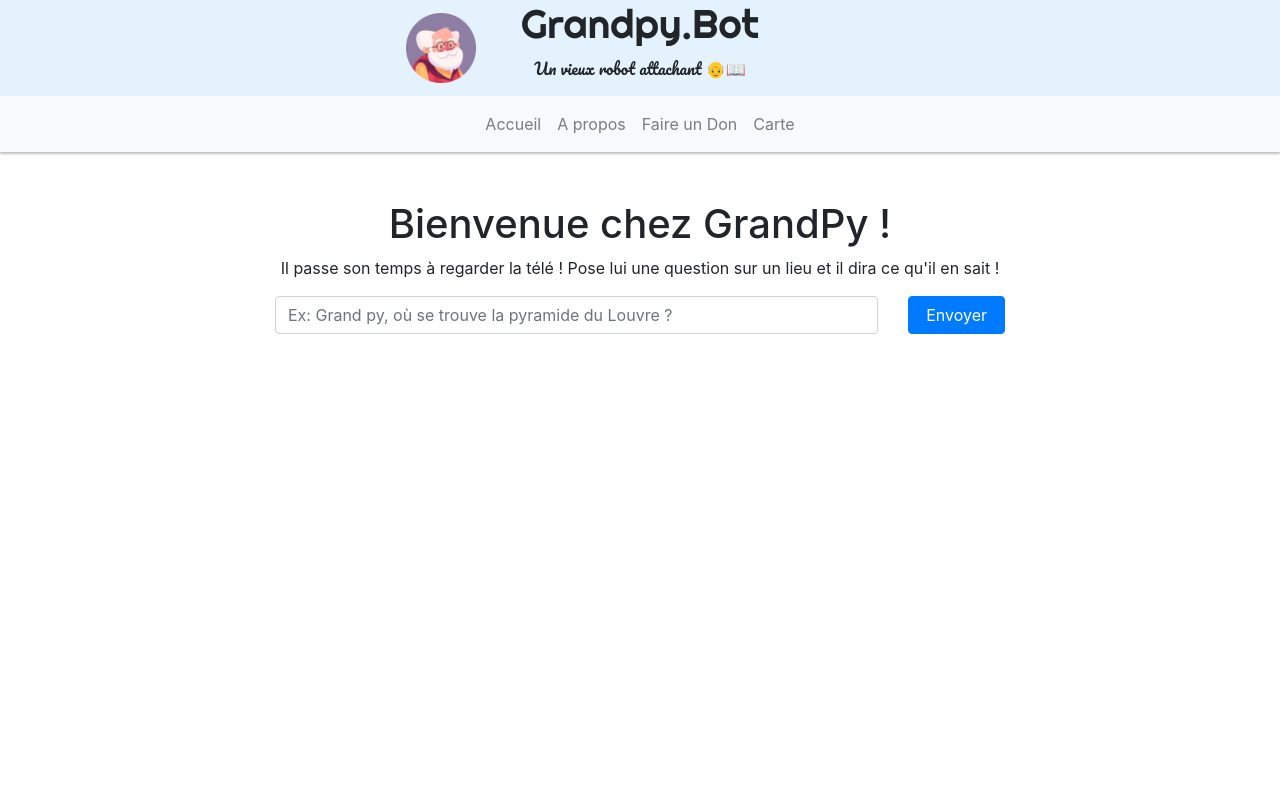
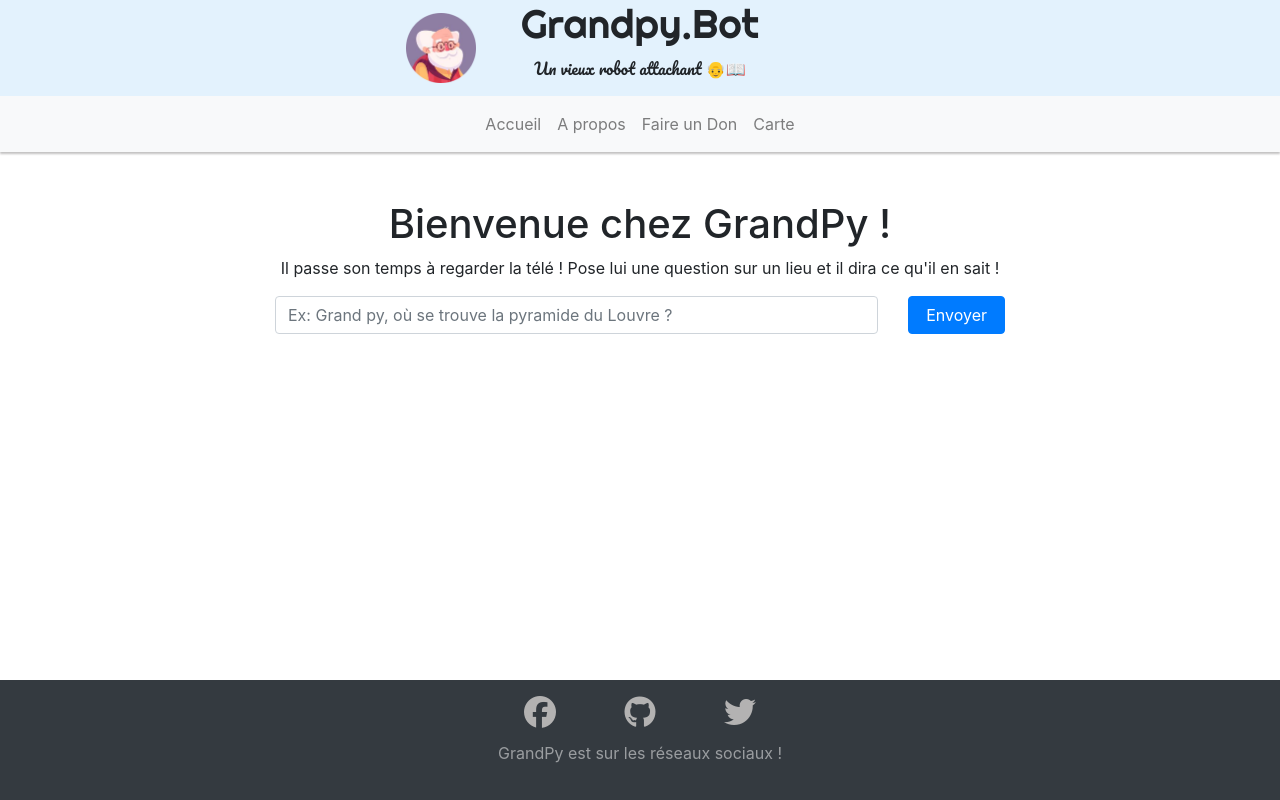
Before and after one commit to alex-run-code/grandpy, a Flask app: page / in a window 1280 px wide. Run offline with Flask 2, Linux system fonts and the light colour scheme; some libraries are stand-ins or nearby versions.

Commit message:
footer added

```diff
--- a/static/css/css.css
+++ b/static/css/css.css
@@ -123,3 +123,45 @@
 #loading {
     display: none;
 }
+
+#sticky-footer {
+    flex-shrink: none;
+}
+
+i.fab {
+    margin-right: 1em;
+    margin-left: 1em;
+    color: rgb(179, 178, 178);
+}
+
+i.fab:hover {
+    color: white;
+}
+
+
+/* Sticky footer styles
+-------------------------------------------------- */
+html {
+    position: relative;
+    min-height: 100%;
+}
+
+  body {
+    margin-bottom: 100px; /* Margin bottom by footer height */
+  }
+
+
+.footer {
+position: absolute;
+bottom: 0;
+width: 100%;
+line-height: 30px; /* Vertically center the text there */
+background-color: #f5f5f5;
+}
+
+/* End of Sticky footer styles
+-------------------------------------------------- */
+
+.navbar-light .navbar-nav .active>.nav-link, .navbar-light .navbar-nav .nav-link.active, .navbar-light .navbar-nav .nav-link.show, .navbar-light .navbar-nav .show>.nav-link {
+    color: rgba(255, 255, 255, 0.9);
+}
--- /dev/null
+++ b/templates/layouts/footer.html
@@ -0,0 +1,10 @@
+<footer class="footer py-3 bg-dark text-white-50">
+    <div class="container text-center">
+            <a href='http://f4cebook.com'><i class="fab fa-facebook fa-2x"></i></a>
+            <a href='http://g!thub.com'><i class="fab fa-github fa-2x"></i></a>
+            <a href='http://witter.com'><i class="fab fa-twitter fa-2x"></i></a>
+    </div>
+    <div class="container text-center">
+        <p style='margin-top: 5px'>GrandPy est sur les réseaux sociaux !</p>
+    </div>
+</footer>
--- a/templates/layouts/header.html
+++ b/templates/layouts/header.html
@@ -37,6 +37,4 @@
                 }
             }
         </script>
-
-
 </div>
--- a/templates/layouts/layout.html
+++ b/templates/layouts/layout.html
@@ -4,15 +4,15 @@
         <link href="https://stackpath.bootstrapcdn.com/bootstrap/4.3.1/css/bootstrap.min.css" rel="stylesheet" integrity="sha384-ggOyR0iXCbMQv3Xipma34MD+dH/1fQ784/j6cY/iJTQUOhcWr7x9JvoRxT2MZw1T" crossorigin="anonymous">
         <link href="https://fonts.googleapis.com/css?family=Pacifico|Righteous&display=swap" rel="stylesheet">
         <link href="{{ url_for('static', filename='css/css.css') }}" rel="stylesheet">
+        <script src="https://kit.fontawesome.com/d0237179d0.js"></script>
+    </head>
+    <body class="d-flex flex-column h-100">
 
-    </head>
-    <body>
-        <div class='containter'>
                 {% include 'layouts/header.html' %}
                 {% block body %}{% endblock %}
-        </div>
+                {% include 'layouts/footer.html' %}
+
         <!-- le script commenté déclenche une erreur -->
         <!-- <script src="https://stackpath.bootstrapcdn.com/bootstrap/4.3.1/js/bootstrap.min.js" integrity="sha384-JjSmVgyd0p3pXB1rRibZUAYoIIy6OrQ6VrjIEaFf/nJGzIxFDsf4x0xIM+B07jRM" crossorigin="anonymous"></script> -->
-
     </body>
 </html>
```
